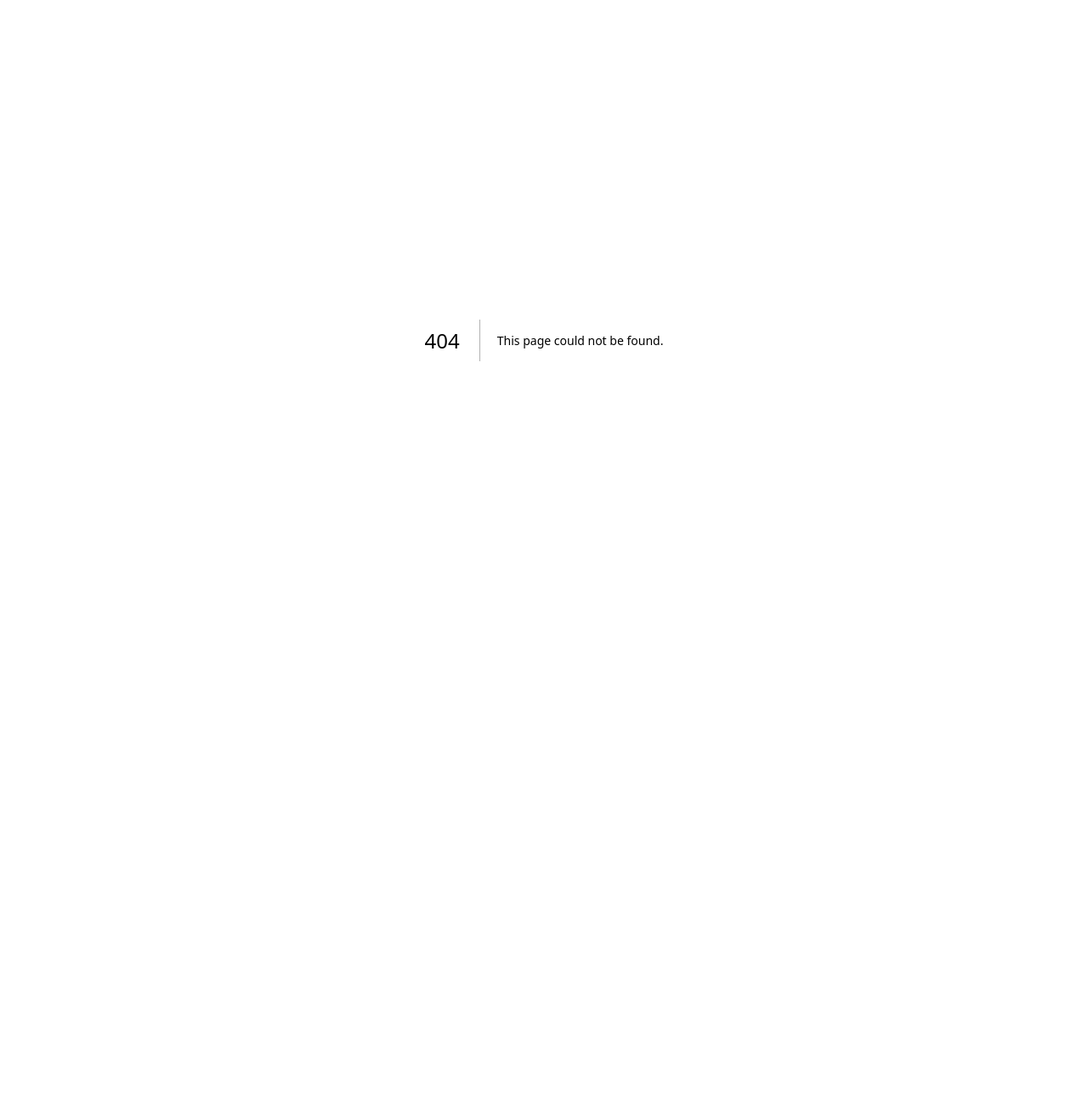
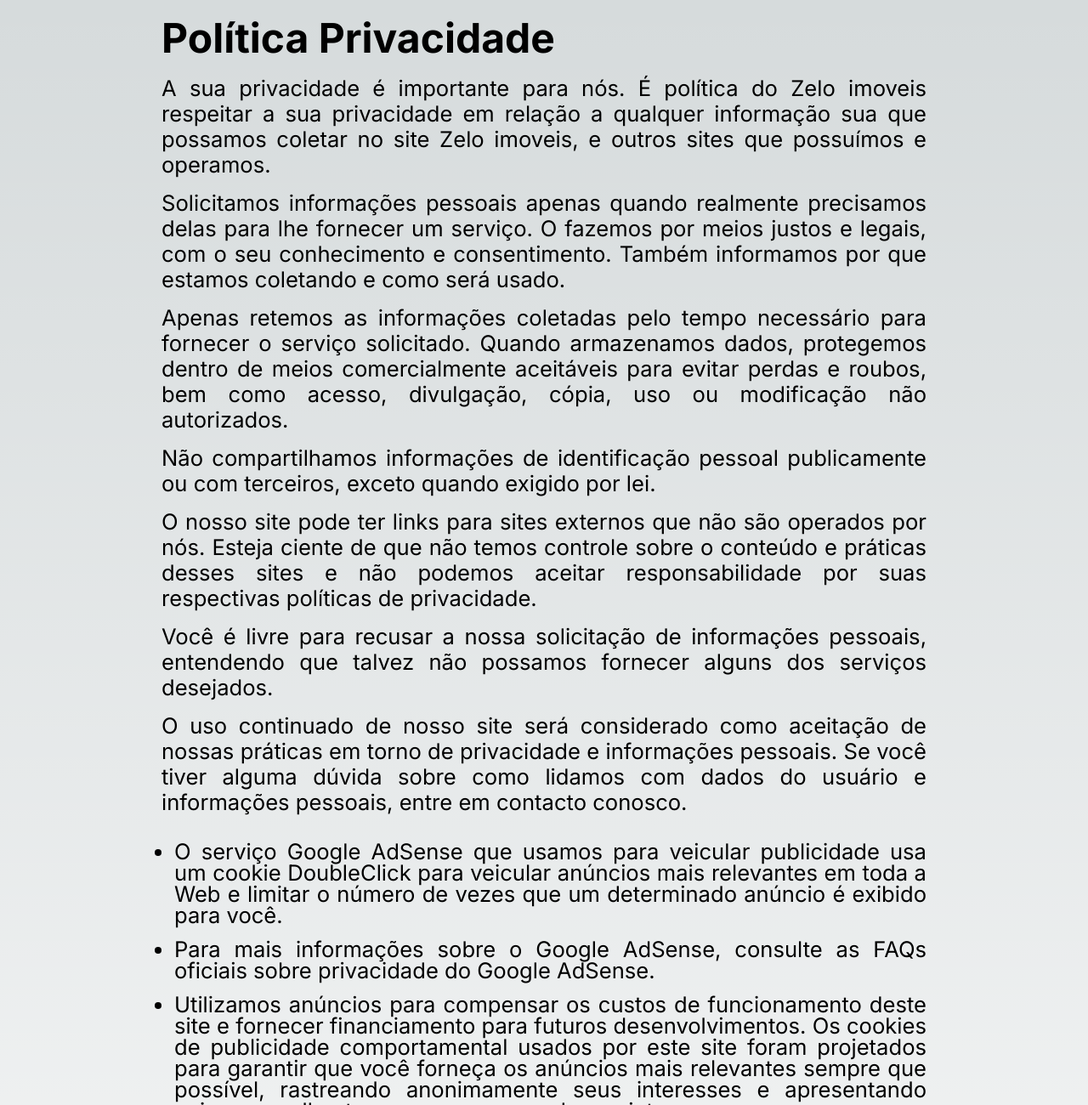
Before and after one commit to Eliel-Silva-dev/snakeJS, a Next.js app: page /privacyPolicies in a window 1280 px wide. Before the commit this address had no page. Shown: the top 1300 px of the page at 85% size. Before the commit the page ends 800 px from the top, so only its background shows below. Built offline with nearby package versions, Linux system fonts and the light colour scheme.

Commit message:
feat: react snakejs page policies

```diff
--- /dev/null
+++ b/src/app/privacyPolicies/page.tsx
@@ -0,0 +1,118 @@
+import Link from 'next/link';
+import style from './style.min.module.css';
+
+const PrivacyPolicies = () => {
+  const nameSite = 'Zelo imoveis';
+  const datePolitic =
+    'Esta política é efetiva a partir de 24 de Julho 2024 00:00';
+  return (
+    <main className={style.privacyPolicies}>
+      <section className={style.privacy}>
+        <h2>Política Privacidade</h2>
+        <p>
+          A sua privacidade é importante para nós. É política do {nameSite}{' '}
+          respeitar a sua privacidade em relação a qualquer informação sua que
+          possamos coletar no site <Link href={'/'}>{nameSite}</Link>, e outros
+          sites que possuímos e operamos.
+        </p>
+        <p>
+          Solicitamos informações pessoais apenas quando realmente precisamos
+          delas para lhe fornecer um serviço. O fazemos por meios justos e
+          legais, com o seu conhecimento e consentimento. Também informamos por
+          que estamos coletando e como será usado.
+        </p>
+        <p>
+          Apenas retemos as informações coletadas pelo tempo necessário para
+          fornecer o serviço solicitado. Quando armazenamos dados, protegemos
+          dentro de meios comercialmente aceitáveis para evitar perdas e roubos,
+          bem como acesso, divulgação, cópia, uso ou modificação não
+          autorizados.
+        </p>
+        <p>
+          Não compartilhamos informações de identificação pessoal publicamente
+          ou com terceiros, exceto quando exigido por lei.
+        </p>
+        <p>
+          O nosso site pode ter links para sites externos que não são operados
+          por nós. Esteja ciente de que não temos controle sobre o conteúdo e
+          práticas desses sites e não podemos aceitar responsabilidade por suas
+          respectivas políticas de privacidade.
+        </p>
+        <p>
+          Você é livre para recusar a nossa solicitação de informações pessoais,
+          entendendo que talvez não possamos fornecer alguns dos serviços
+          desejados.
+        </p>
+        <p>
+          O uso continuado de nosso site será considerado como aceitação de
+          nossas práticas em torno de privacidade e informações pessoais. Se
+          você tiver alguma dúvida sobre como lidamos com dados do usuário e
+          informações pessoais, entre em contacto conosco.
+        </p>
+        <ul>
+          <li>
+            O serviço Google AdSense que usamos para veicular publicidade usa um
+            cookie DoubleClick para veicular anúncios mais relevantes em toda a
+            Web e limitar o número de vezes que um determinado anúncio é exibido
+            para você.
+          </li>
+          <li>
+            Para mais informações sobre o Google AdSense, consulte as FAQs
+            oficiais sobre privacidade do Google AdSense.
+          </li>
+          <li>
+            Utilizamos anúncios para compensar os custos de funcionamento deste
+            site e fornecer financiamento para futuros desenvolvimentos. Os
+            cookies de publicidade comportamental usados por este site foram
+            projetados para garantir que você forneça os anúncios mais
+            relevantes sempre que possível, rastreando anonimamente seus
+            interesses e apresentando coisas semelhantes que possam ser do seu
+            interesse.
+          </li>
+          <li>
+            Vários parceiros anunciam em nosso nome e os cookies de rastreamento
+            de afiliados simplesmente nos permitem ver se nossos clientes
+            acessaram o site através de um dos sites de nossos parceiros, para
+            que possamos creditá-los adequadamente e, quando aplicável, permitir
+            que nossos parceiros afiliados ofereçam qualquer promoção que pode
+            fornecê-lo para fazer uma compra.
+          </li>
+        </ul>
+        <p>Compromisso do Usuário</p>
+        <p>
+          O usuário se compromete a fazer uso adequado dos conteúdos e da
+          informação que o {nameSite} oferece no site e com caráter enunciativo,
+          mas não limitativo:
+        </p>
+        <ul>
+          <li>
+            A{')'} Não se envolver em atividades que sejam ilegais ou contrárias
+            à boa fé a à ordem pública;
+          </li>
+          <li>
+            B{')'} Não difundir propaganda ou conteúdo de natureza racista,
+            xenofóbica, 166bet ou azar, qualquer tipo de pornografia ilegal, de
+            apologia ao terrorismo ou contra os direitos humanos;
+          </li>
+          <li>
+            C{')'} Não causar danos aos sistemas físicos (hardwares) e lógicos
+            (softwares) do {nameSite}, de seus fornecedores ou terceiros, para
+            introduzir ou disseminar vírus informáticos ou quaisquer outros
+            sistemas de hardware ou software que sejam capazes de causar danos
+            anteriormente mencionados.
+          </li>
+        </ul>
+        <p>Mais informações</p>
+        <p>
+          Esperemos que esteja esclarecido e, como mencionado anteriormente, se
+          houver algo que você não tem certeza se precisa ou não, geralmente é
+          mais seguro deixar os cookies ativados, caso interaja com um dos
+          recursos que você usa em nosso site.
+        </p>
+        <p>{datePolitic}</p>
+      </section>
+    </main>
+  );
+};
+
+export default PrivacyPolicies;
--- /dev/null
+++ b/src/app/privacyPolicies/scss/style.scss
@@ -0,0 +1,33 @@
+.privacyPolicies {
+  display: flex;
+  flex-direction: column;
+  justify-content: center;
+  align-items: center;
+  padding: 15px;
+
+  .privacy {
+    max-width: 900px;
+    text-align: justify;
+    display: flex;
+    flex-direction: column;
+    gap: 15px;
+
+    h2 {
+      font-size: 3rem;
+    }
+
+    p {
+      font-size: 1.6rem;
+      line-height: 30px;
+    }
+    ul {
+      padding-left: 15px;
+    }
+    li {
+      font-size: 1.6rem;
+      margin: 15px 0;
+      line-height: 25px;
+      list-style: disc;
+    }
+  }
+}
--- /dev/null
+++ b/src/app/privacyPolicies/style.min.module.css
@@ -0,0 +1 @@
+.privacyPolicies{display:flex;flex-direction:column;justify-content:center;align-items:center;padding:15px}.privacyPolicies .privacy{max-width:900px;text-align:justify;display:flex;flex-direction:column;gap:15px}.privacyPolicies .privacy h2{font-size:3rem}.privacyPolicies .privacy p{font-size:1.6rem;line-height:30px}.privacyPolicies .privacy ul{padding-left:15px}.privacyPolicies .privacy li{font-size:1.6rem;margin:15px 0;line-height:25px;list-style:disc}/*# sourceMappingURL=style.min.module.css.map */
```
Also changed, not shown: 1 other file (tests, documents, lock files or other folders).
